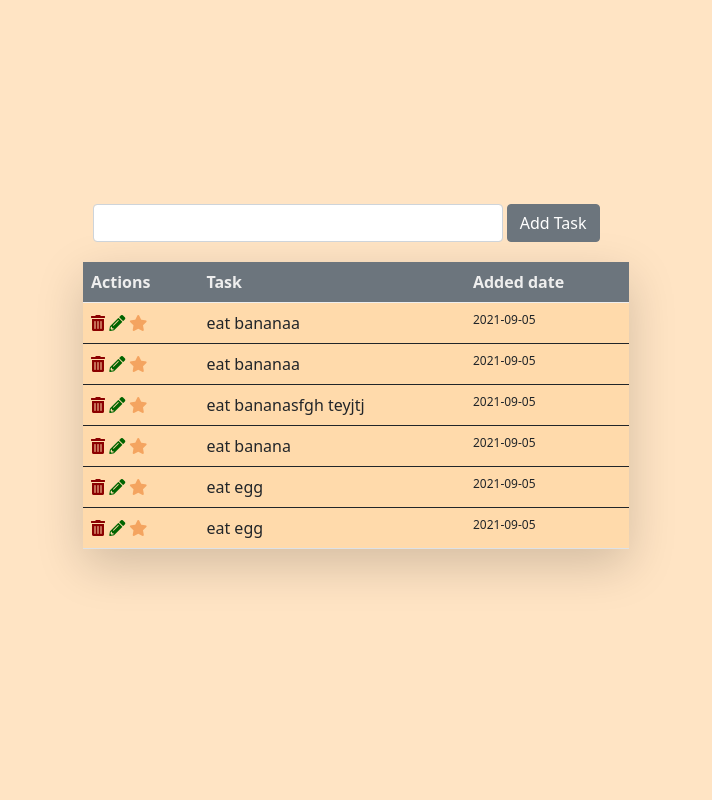
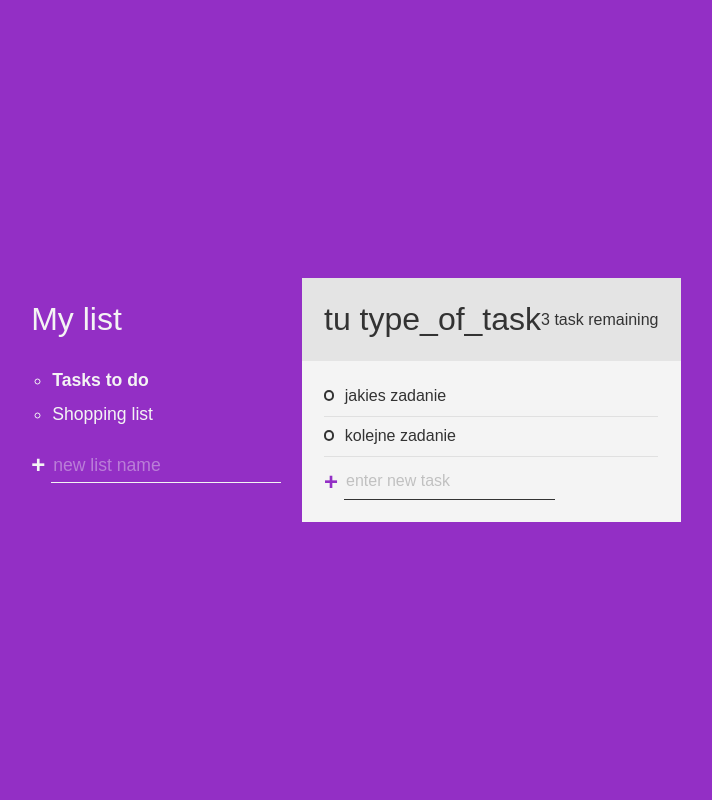
Before and after one commit to noiokej/flaskProjectTodo, a Flask app: page / in a window 1280 px wide. Shown: the whole page, without its empty margins (284-996 px from the left). Run offline with Flask 2, Linux system fonts and the light colour scheme; data comes from the database, SQL or seed files in the repository.

Commit message:
change layout

```diff
--- a/app.py
+++ b/app.py
@@ -16,6 +16,7 @@ class Todo(db.Model):
     content = db.Column(db.String(300), nullable=False)
     important = db.Column(db.Integer, default=0)
     data_created = db.Column(db.DateTime, default=datetime.utcnow)
+    # type_of_task = db.Column(db.String(30), nullable=False)
 
     def __repr__(self):
         return '<Task %r>' % self.id
--- /dev/null
+++ b/static/css/main.css
@@ -0,0 +1,200 @@
+:root {
+  --clr-primary: #932fc5;
+  --clr-light: #f4f4f4;
+  --clr-dark: #333;
+  --clr-warning: rgb(99, 36, 36);
+}
+
+*,
+*::before,
+*::after {
+  font-family: inherit;
+}
+
+body {
+  margin: 0;
+  font-family: "Work Sans", sans-serif;
+  font-weight: 300;
+  background-color: var(--clr-primary);
+  height: 100vh;
+}
+
+.all-tasks {
+  display: inline-block;
+  margin-right: 1em;
+  color: var(--clr-light);
+  vertical-align: top;
+  padding-top: 1.4rem;
+}
+
+.task-list {
+  line-height: 1.9;
+  font-size: 1.1rem;
+  list-style: circle;
+  padding-left: 1.2em;
+  padding-top: 1em;
+}
+
+form {
+  display: flex;
+}
+
+.btn {
+  cursor: pointer;
+  background: 0;
+  border: 0;
+  padding: 0;
+  color: inherit;
+}
+
+.btn.create {
+  font-size: 1.5rem;
+  font-weight: 900;
+  margin-right: 0.25em;
+  transition: opacity 250ms ease-in;
+}
+
+.btn.create:hover {
+  opacity: 0.7;
+}
+
+.new {
+  background: transparent;
+  border: 0;
+  color: inherit;
+  border-bottom: 1px solid currentColor;
+  outline: none;
+  transition: border-bottom 150ms ease-in;
+  order: 2;
+}
+
+.new::placeholder {
+  opacity: 0.4;
+}
+
+.new.list::placeholder {
+  color: var(--clr-light);
+}
+
+.new:focus {
+  border-bottom-width: 2px;
+}
+
+.new:focus::placeholder {
+  opacity: 0.2;
+}
+
+.new.list {
+  font-size: 1.1rem;
+}
+
+.active-list {
+  font-weight: 700;
+}
+
+.todo-list {
+  --spacer: 1.4rem;
+  display: inline-block;
+  background: var(--clr-light);
+  color: var(--clr-dark);
+}
+
+.todo-header {
+  padding: var(--spacer);
+  background: #e4e4e4;
+  display: flex;
+  align-items: center;
+  justify-content: space-between;
+}
+
+.todo-list-title {
+  margin: 0;
+}
+
+.task-count {
+  margin: 0;
+  font-size: 1rem;
+}
+
+.todo-body {
+  padding: var(--spacer);
+}
+
+.new-task-creator .create {
+  color: var(--clr-primary);
+}
+
+[type=checkbox] {
+  opacity: 0;
+  position: absolute;
+}
+
+.task label {
+  display: inline-flex;
+  align-items: center;
+  position: relative;
+  margin-bottom: 1em;
+}
+
+.task {
+  position: relative;
+}
+
+.task:after {
+  content: "";
+  position: absolute;
+  right: 0;
+  left: 0;
+  bottom: 0.4em;
+  height: 1px;
+  background: currentColor;
+  opacity: 0.1;
+}
+
+.custom-checkbox {
+  --size: 0.65em;
+  display: inline-block;
+  width: var(--size);
+  height: var(--size);
+  margin-right: var(--size);
+  cursor: pointer;
+  border: 2px solid currentColor;
+  border-radius: 50%;
+  transform: scale(1);
+  transition: transform 200ms ease-in-out;
+}
+
+.task:hover .custom-checkbox,
+[type=checkbox]:focus + label .custom-checkbox {
+  transform: scale(1.2);
+  color: var(--clr-primary);
+}
+
+[type=checkbox]:checked + label .custom-checkbox {
+  background: var(--clr-primary);
+  border-color: var(--clr-primary);
+  box-shadow: inset 0 0 0 1px white;
+}
+
+[type=checkbox]:checked + label {
+  opacity: 0.5;
+}
+
+.task label:after {
+  content: "";
+  position: absolute;
+  left: 1.2em;
+  right: 0;
+  height: 2px;
+  background: currentColor;
+  transform: scaleX(0);
+  transform-origin: right;
+  transition: transform 150ms ease-in-out;
+}
+
+[type=checkbox]:checked + label:after {
+  transform: scaleX(1);
+  transform-origin: left;
+}
+
+/*# sourceMappingURL=main.css.map */
--- /dev/null
+++ b/static/css/main.scss
@@ -0,0 +1,201 @@
+:root {
+  --clr-primary: #932fc5;
+  --clr-light: #f4f4f4;
+  --clr-dark: #333;
+  --clr-warning: rgb(99, 36, 36);
+}
+
+*,
+*::before,
+*::after {
+  font-family: inherit;
+}
+
+body {
+  margin: 0;
+  font-family: "Work Sans", sans-serif;
+  font-weight: 300;
+  background-color: var(--clr-primary);
+  height: 100vh;
+}
+
+.all-tasks {
+  display:inline-block;
+  margin-right: 1em;
+  color: var(--clr-light);
+  vertical-align: top;
+  padding-top: 1.4rem;
+}
+
+.task-list {
+  line-height: 1.9;
+  font-size: 1.1rem;
+  list-style: circle;
+  padding-left: 1.2em;
+  padding-top: 1em;
+}
+
+form {
+  display: flex;
+
+}
+
+.btn {
+  cursor: pointer;
+  background: 0;
+  border: 0;
+  padding: 0;
+  color: inherit;
+}
+
+.btn.create {
+  font-size: 1.5rem;
+  font-weight: 900;
+  margin-right: 0.25em;
+  transition: opacity 250ms ease-in;
+}
+
+.btn.create:hover {
+  opacity: 0.7;
+}
+
+.new {
+  background: transparent;
+  border: 0;
+  color: inherit;
+  border-bottom: 1px solid currentColor;
+  outline: none;
+
+  transition: border-bottom 150ms ease-in;
+  order: 2;
+}
+
+.new::placeholder {
+  opacity: 0.4;
+}
+
+.new.list::placeholder {
+  color: var(--clr-light);
+}
+
+.new:focus {
+  border-bottom-width: 2px;
+}
+
+.new:focus::placeholder {
+  opacity: 0.2;
+}
+
+.new.list {
+  font-size: 1.1rem;
+}
+
+.active-list {
+  font-weight: 700;
+}
+
+.todo-list {
+  --spacer: 1.4rem;
+
+  display:inline-block;
+  background: var(--clr-light);
+  color: var(--clr-dark);
+}
+
+.todo-header {
+  padding: var(--spacer);
+  background: #e4e4e4;
+  display: flex;
+  align-items: center;
+  justify-content: space-between;
+}
+
+.todo-list-title {
+  margin: 0;
+}
+
+.task-count {
+  margin: 0;
+  font-size: 1rem;
+}
+
+.todo-body {
+  padding: var(--spacer);
+}
+
+.new-task-creator .create {
+  color: var(--clr-primary);
+}
+
+[type="checkbox"] {
+  opacity: 0;
+  position: absolute;
+}
+
+.task label {
+  display: inline-flex;
+  align-items: center;
+  position: relative;
+  margin-bottom: 1em;
+}
+
+.task {
+  position: relative;
+}
+
+.task:after {
+  content: "";
+  position: absolute;
+  right: 0;
+  left: 0;
+  bottom: 0.4em;
+  height: 1px;
+  background: currentColor;
+  opacity: 0.1;
+}
+
+.custom-checkbox {
+  --size: 0.65em;
+  display: inline-block;
+  width: var(--size);
+  height: var(--size);
+  margin-right: var(--size);
+  cursor: pointer;
+  border: 2px solid currentColor;
+  border-radius: 50%;
+  transform: scale(1);
+  transition: transform 200ms ease-in-out;
+}
+
+.task:hover .custom-checkbox,
+[type="checkbox"]:focus + label .custom-checkbox{
+  transform: scale(1.2);
+  color: var(--clr-primary);
+}
+
+[type="checkbox"]:checked + label .custom-checkbox{
+  background: var(--clr-primary);
+  border-color: var(--clr-primary);
+  box-shadow: inset 0 0 0 1px white;
+}
+
+[type="checkbox"]:checked + label {
+  opacity: 0.5;
+}
+
+.task label:after {
+  content: "";
+  position: absolute;
+  left: 1.2em;
+  right: 0;
+  height: 2px;
+  background: currentColor;
+  transform: scaleX(0);
+  transform-origin: right;
+  transition: transform 150ms ease-in-out;
+}
+
+[type="checkbox"]:checked + label:after {
+  transform: scaleX(1);
+  transform-origin: left;
+}
--- a/templates/base.html
+++ b/templates/base.html
@@ -3,11 +3,10 @@
 <head>
     <meta charset="UTF-8">
     <meta name="viewport" content="width=device-width, initial-scale=1.0">
-    <link rel="stylesheet" href="{{ url_for('static', filename='css/style.css') }}">
     <link rel="stylesheet" href="{{ url_for('static', filename='fontawesome/css/all.css') }}">
     <link href="https://cdn.jsdelivr.net/npm/bootstrap@5.1.0/dist/css/bootstrap.min.css" rel="stylesheet" integrity="sha384-KyZXEAg3QhqLMpG8r+8fhAXLRk2vvoC2f3B09zVXn8CA5QIVfZOJ3BCsw2P0p/We" crossorigin="anonymous">
     <script src="https://cdn.jsdelivr.net/npm/bootstrap@5.1.0/dist/js/bootstrap.bundle.min.js" integrity="sha384-U1DAWAznBHeqEIlVSCgzq+c9gqGAJn5c/t99JyeKa9xxaYpSvHU5awsuZVVFIhvj" crossorigin="anonymous"></script>
-
+    <link rel="stylesheet" href="{{ url_for('static', filename='css/main.css') }}">
 
     {% block head %}
 
--- a/templates/index.html
+++ b/templates/index.html
@@ -6,63 +6,137 @@
 
 {% block body %}
 
+{#<div class="container h-100">#}
+{#    <div class="row align-items-center h-100">#}
+{#        <div class="col-sm-12 col-lg-8 col-xl-6 mx-auto">#}
+{#            <div class="row justify-content-md-center">#}
+{#                <form class="form-row" action="/" method="POST" style="align-content: center">#}
+{#                    <div class="col-sm-9 d-inline-flex">#}
+{#                        <input type="text" class="form-control" name="content" id="content">#}
+{#                    </div>#}
+{#                    <div class="col-sm-2 d-inline-flex">#}
+{#                        <input type="submit" class="btn btn-secondary" value="Add Task">#}
+{#                    </div>#}
+{#                </form>#}
+{#            </div>#}
+{##}
+{#            <table class="table shadow-lg p-3 mb-5 bg-white rounded" style="border-radius: 20px">#}
+{#            <thead>#}
+{#                <tr class="bg-secondary" style="color: #eeeeee">#}
+{#                    <th>Actions</th>#}
+{#                    <th>Task</th>#}
+{#                    <th>Added date</th>#}
+{#                </tr>#}
+{#            </thead>#}
+{##}
+{#            {% for task in tasks %}#}
+{#                {% if task.important == 1 %}#}
+{#                    <tbody style="background-color: #ffc8c4">#}
+{#                        <tr>#}
+{#                            <td>#}
+{#                                <a href="delete/{{task.id}}" style="color: darkred" ><i class="fas fa-trash-alt" title="Delete"></i></a>#}
+{#                                <a href="update/{{task.id}}" style="color: darkgreen" ><i class="fas fa-pencil-alt" title="Edit" ></i></a>#}
+{#                                <a href="important/{{task.id}}" style="color: sandybrown" ><i class="fas fa-star" title="Important" ></i></a>#}
+{#                            </td>#}
+{#                            <td>{{ task.content }}</td>#}
+{#                            <td style="font-size: 12px" >{{ task.data_created.date() }}</td>#}
+{#                        </tr>#}
+{#                    </tbody>#}
+{##}
+{#                {% else %}#}
+{#                    <tbody style="background-color: #ffdaab">#}
+{#                        <tr>#}
+{#                            <td>#}
+{#                                <a href="delete/{{task.id}}" style="color: darkred" ><i class="fas fa-trash-alt" title="Delete"></i></a>#}
+{#                                <a href="update/{{task.id}}" style="color: darkgreen" ><i class="fas fa-pencil-alt" title="Edit" ></i></a>#}
+{#                                <a href="important/{{task.id}}" style="color: sandybrown" ><i class="fas fa-star" title="Important" ></i></a>#}
+{#                            </td>#}
+{#                            <td>{{ task.content }}</td>#}
+{#                            <td style="font-size: 12px" >{{ task.data_created.date() }}</td>#}
+{#                        </tr>#}
+{#                    </tbody>#}
+{##}
+{##}
+{#                {% endif %}#}
+{##}
+{#            {% endfor %}#}
+{#            </table>#}
+
+
+
 <div class="container h-100">
     <div class="row align-items-center h-100">
-        <div class="col-sm-12 col-lg-8 col-xl-6 mx-auto">
-            <div class="row justify-content-md-center">
-                <form class="form-row" action="/" method="POST" style="align-content: center">
-                    <div class="col-sm-9 d-inline-flex">
-                        <input type="text" class="form-control" name="content" id="content">
-                    </div>
-                    <div class="col-sm-2 d-inline-flex">
-                        <input type="submit" class="btn btn-secondary" value="Add Task">
-                    </div>
+        <div class="col-sm-12 mx-auto" style="width: auto; vertical-align: top">
+
+            <div class="all-tasks">
+                <h2 class="task-list-title">My list</h2>
+                <ul class="task-list">
+                    <li class="active-list">Tasks to do</li>
+                    <li>Shopping list</li>
+                </ul>
+                <form action="/" method="POST">
+                    <input
+                        type="text"
+                        class="new list"
+                        placeholder="new list name"
+                        aria-label="new list name"
+                    />
+                    <button type="submit"
+                            class="btn create"
+                            aria-label="create new list">+</button>
                 </form>
             </div>
 
-            <table class="table shadow-lg p-3 mb-5 bg-white rounded" style="border-radius: 20px">
-            <thead>
-                <tr class="bg-secondary" style="color: #eeeeee">
-                    <th>Actions</th>
-                    <th>Task</th>
-                    <th>Added date</th>
-                </tr>
-            </thead>
-
-            {% for task in tasks %}
-                {% if task.important == 1 %}
-                    <tbody style="background-color: #ffc8c4">
-                        <tr>
-                            <td>
-                                <a href="delete/{{task.id}}" style="color: darkred" ><i class="fas fa-trash-alt" title="Delete"></i></a>
-                                <a href="update/{{task.id}}" style="color: darkgreen" ><i class="fas fa-pencil-alt" title="Edit" ></i></a>
-                                <a href="important/{{task.id}}" style="color: sandybrown" ><i class="fas fa-star" title="Important" ></i></a>
-                            </td>
-                            <td>{{ task.content }}</td>
-                            <td style="font-size: 12px" >{{ task.data_created.date() }}</td>
-                        </tr>
-                    </tbody>
-
-                {% else %}
-                    <tbody style="background-color: #ffdaab">
-                        <tr>
-                            <td>
-                                <a href="delete/{{task.id}}" style="color: darkred" ><i class="fas fa-trash-alt" title="Delete"></i></a>
-                                <a href="update/{{task.id}}" style="color: darkgreen" ><i class="fas fa-pencil-alt" title="Edit" ></i></a>
-                                <a href="important/{{task.id}}" style="color: sandybrown" ><i class="fas fa-star" title="Important" ></i></a>
-                            </td>
-                            <td>{{ task.content }}</td>
-                            <td style="font-size: 12px" >{{ task.data_created.date() }}</td>
-                        </tr>
-                    </tbody>
-
-
-                {% endif %}
-
-            {% endfor %}
-            </table>
-
+            <div class="todo-list justify-content-center">
+                <div class="todo-header">
+                    <h2 class="todo-list-title">tu type_of_task</h2>
+                    <p class="task-count">3 task remaining</p>
+                </div>
+                <div class="todo-body">
+                    <div class="tasks">
+                        <div class="task">
+                            <input
+                                type="checkbox"
+                                id="task-1"
+                            />
+                            <label for="task-1">
+                                <span class="custom-checkbox"></span>
+                                jakies zadanie
+                            </label>
+                        </div>
+                        <div class="task">
+                            <input
+                                type="checkbox"
+                                id="task-2"
+                            />
+                            <label for="task-2">
+                                <span class="custom-checkbox"></span>
+                                kolejne zadanie
+                            </label>
+                        </div>
+                    </div>
+                    <div class="new-task-creator">
+                        <form action="/" method="POST">
+                        <input
+                            type="text"
+                            class="new task"
+                            placeholder="enter new task"
+                            aria-label="enter new task"
+                        />
+                        <button type="submit"
+                                class="btn create"
+                                aria-label="create new task">+</button>
+                        </form>
+                    </div>
+                </div>
+            </div>
         </div>
     </div>
 </div>
+
+
+
+{#        </div>#}
+{#    </div>#}
+{#</div>#}
 {% endblock %}
```
Also changed, not shown: 1 other file.
